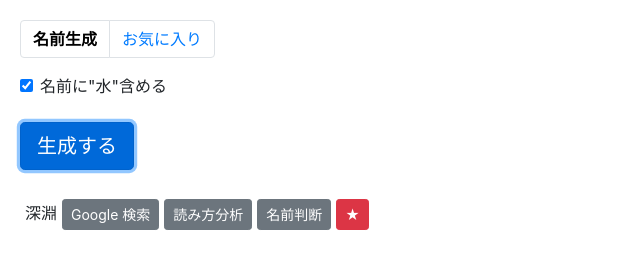
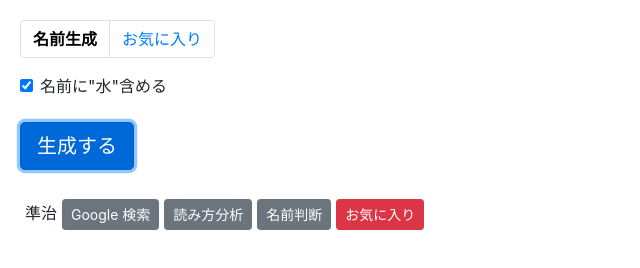
Before and after one commit to crongjie/name_generator, a plain HTML site: page index.html in a window 1280 px wide. Both pictures are taken after a click on the button "生成する". Shown: the whole page, without its empty margins (0-640 px from the left). Drawn offline with nearby package versions, Linux system fonts and the light colour scheme.

Commit message:
add new text

```diff
--- a/favorite.html
+++ b/favorite.html
@@ -9,7 +9,7 @@
   src="https://code.jquery.com/jquery-3.5.1.js"
   integrity="sha256-QWo7LDvxbWT2tbbQ97B53yJnYU3WhH/C8ycbRAkjPDc="
   crossorigin="anonymous"></script>
-    <script type="text/javascript" src="script.js?v=2"></script>
+    <script type="text/javascript" src="script.js?v=3"></script>
     <link rel="stylesheet" href="https://stackpath.bootstrapcdn.com/bootstrap/4.5.0/css/bootstrap.min.css" integrity="sha384-9aIt2nRpC12Uk9gS9baDl411NQApFmC26EwAOH8WgZl5MYYxFfc+NcPb1dKGj7Sk" crossorigin="anonymous">
     <link rel=stylesheet type="text/css" href="styles.css">
   </head>
--- a/index.html
+++ b/index.html
@@ -9,7 +9,7 @@
   src="https://code.jquery.com/jquery-3.5.1.js"
   integrity="sha256-QWo7LDvxbWT2tbbQ97B53yJnYU3WhH/C8ycbRAkjPDc="
   crossorigin="anonymous"></script>
-    <script type="text/javascript" src="script.js?v=2"></script>
+    <script type="text/javascript" src="script.js?v=3"></script>
     <link rel="stylesheet" href="https://stackpath.bootstrapcdn.com/bootstrap/4.5.0/css/bootstrap.min.css" integrity="sha384-9aIt2nRpC12Uk9gS9baDl411NQApFmC26EwAOH8WgZl5MYYxFfc+NcPb1dKGj7Sk" crossorigin="anonymous">
     <link rel=stylesheet type="text/css" href="styles.css">
   </head>
--- a/script.js
+++ b/script.js
@@ -1,5 +1,5 @@
-var NAMELIST_NORMAL = "信健建博広輝元機基本樹智知偉新才財富理論真尊誠明朗成睦和貴作創昇登思考豊領聰学研巧匠愉悦怡至証正天秀優祥希志幸中宇華嘉家達慧耀哲悠慶慎啓賢勝賀唯";
-var NAMELIST_MIZU = "澤洋海济泰永源深準漢滙溫潇澳濟瀚瀛港鴻康浩澔淵";
+var NAMELIST_NORMAL = "信健建博広輝元機基本樹智知偉新才財富理論真尊誠明朗成睦和貴作創昇登思考豊領聰学研巧匠愉悦怡至証正天秀優祥希志幸中宇華嘉家達慧耀哲悠慶進慎啓賢勝賀唯実錦昴昌悟駿総";
+var NAMELIST_MIZU = "澤洋海济泰永源深準漢滙溫潇澳濟瀚瀛港鴻康浩澔淵渡治清";
 var NAMELIST = NAMELIST_NORMAL + NAMELIST_MIZU;
 
 function getRandomInt(max) {
@@ -47,7 +47,7 @@ function generate(name) {
      '<a class="btn btn-secondary btn-sm search-button" target="_blank" href="https://www.google.com/search?query='+ name +' 名前">Google 検索</a>' +
      '<a class="btn btn-secondary btn-sm search-button" target="_blank" href="https://name.sijisuru.com/Pname/pdetail?pname='+ name +'">読み方分析</a>' +
      '<a class="btn btn-secondary btn-sm search-button" target="_blank" href="https://seimeiuranai.jp/seimei.php?sei=宮坂&mei='+ name +'">名前判断</a>' +
-     '<button class="btn btn-danger btn-sm search-button" onclick="addToFavorite(\''+name+'\')">★</button>' +
+     '<button class="btn btn-danger btn-sm search-button" onclick="addToFavorite(\''+name+'\')">お気に入り</button>' +
      "</div>" );
 }
 
```
